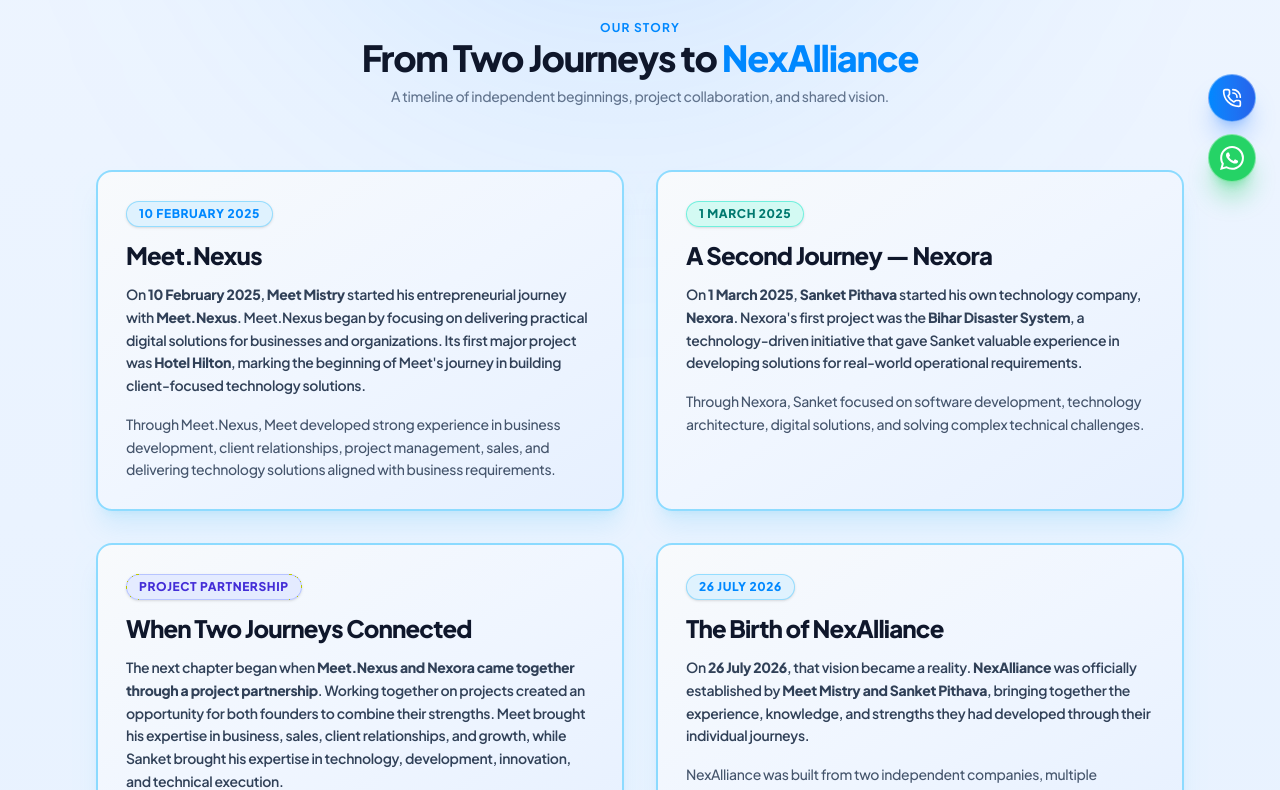
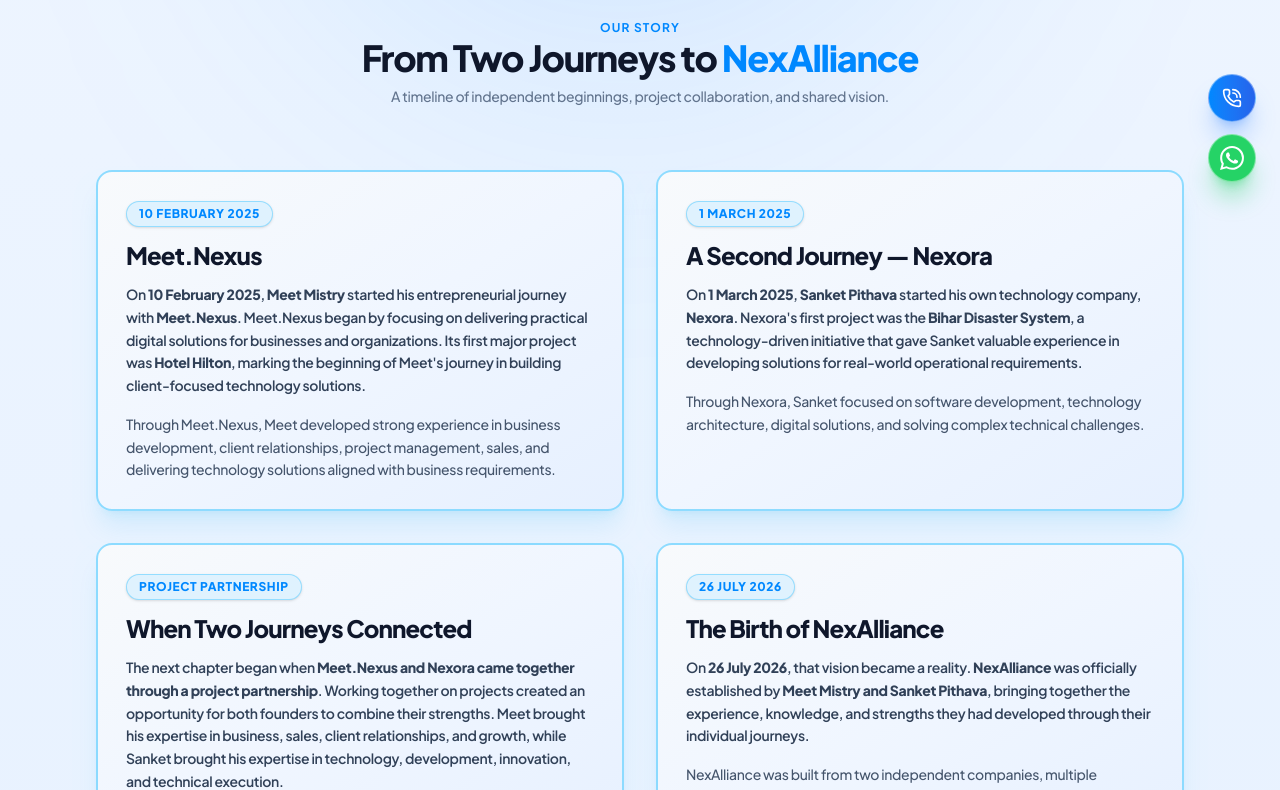
Before and after one commit to sakshipatil5436-ai/NexAlliance, a React (Vite) app: page /about in a window 1280 px wide. Shown: the part 594-1384 px from the top of the page. Built offline with nearby package versions, Linux system fonts and the light colour scheme.

Commit message:
Set all Our Story card badges and titles to pure blue (#0088FF)

```diff
--- a/src/components/AboutSection.jsx
+++ b/src/components/AboutSection.jsx
@@ -165,11 +165,11 @@
             >
               <div className="space-y-3">
                 <div>
-                  <span className="text-xs font-extrabold uppercase tracking-wider text-teal-700 bg-teal-100/80 px-3 py-1 rounded-full border border-teal-300/70 shadow-sm inline-block">
+                  <span className="text-xs font-extrabold uppercase tracking-wider text-[#0088FF] bg-sky-100 px-3 py-1 rounded-full border border-sky-300/70 shadow-sm inline-block">
                     1 March 2025
                   </span>
                 </div>
-                <h3 className="font-heading text-xl sm:text-2xl font-extrabold text-slate-900 group-hover:text-teal-600 transition-colors">
+                <h3 className="font-heading text-xl sm:text-2xl font-extrabold text-slate-900 group-hover:text-[#0088FF] transition-colors">
                   A Second Journey — Nexora
                 </h3>
                 <p className="text-xs sm:text-sm text-slate-700 leading-relaxed font-semibold">
@@ -192,11 +192,11 @@
             >
               <div className="space-y-3">
                 <div>
-                  <span className="text-xs font-extrabold uppercase tracking-wider text-indigo-700 bg-indigo-100/80 px-3 py-1 rounded-full border border-indigo-300/70 shadow-sm inline-block">
+                  <span className="text-xs font-extrabold uppercase tracking-wider text-[#0088FF] bg-sky-100 px-3 py-1 rounded-full border border-sky-300/70 shadow-sm inline-block">
                     Project Partnership
                   </span>
                 </div>
-                <h3 className="font-heading text-xl sm:text-2xl font-extrabold text-slate-900 group-hover:text-indigo-600 transition-colors">
+                <h3 className="font-heading text-xl sm:text-2xl font-extrabold text-slate-900 group-hover:text-[#0088FF] transition-colors">
                   When Two Journeys Connected
                 </h3>
                 <p className="text-xs sm:text-sm text-slate-700 leading-relaxed font-semibold">
```
